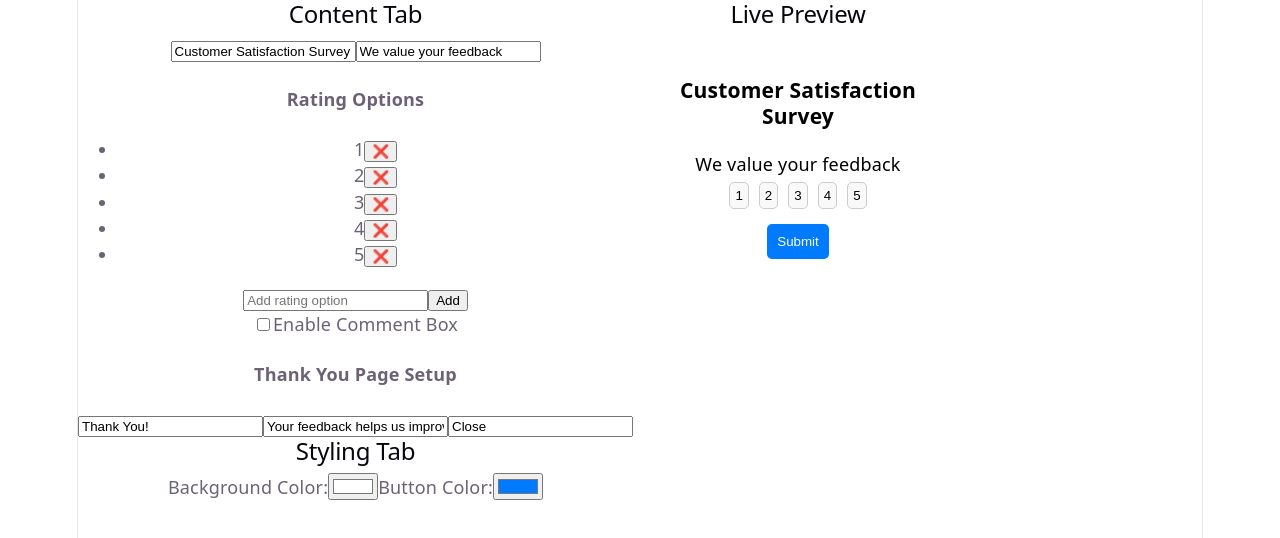
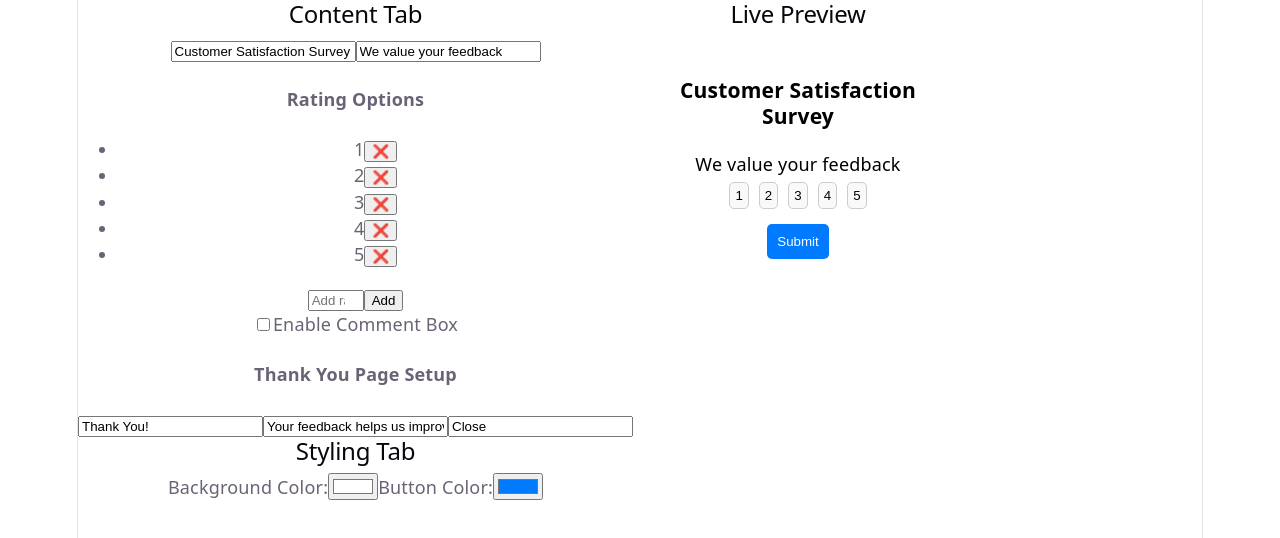
Before and after one commit to codesage9/Customer_Satisfaction_CSAT, a React (Vite) app: page / in a window 1280 px wide. Shown: the top 538 px of the page. Built offline with nearby package versions, Linux system fonts and the light colour scheme.

Commit message:
Improved RatingOption, Added Rating cap 1 to 10, duplicacy check

```diff
--- a/src/components/RatingOptions.jsx
+++ b/src/components/RatingOptions.jsx
@@ -4,10 +4,25 @@ function RatingOptions({ ratings, setRatings }) {
   const [newOption, setNewOption] = useState("");
 
   const addOption = () => {
-    if (newOption.trim() !== "") {
-      setRatings([...ratings, newOption]);
-      setNewOption("");
+    const num = parseInt(newOption, 10);
+
+    // ✅ Validation rules
+    if (isNaN(num)) {
+      alert("Please enter a number.");
+      return;
     }
+    if (num < 1 || num > 10) {
+      alert("Rating must be between 1 and 10.");
+      return;
+    }
+    if (ratings.includes(num.toString())) {
+      alert("This rating already exists.");
+      return;
+    }
+
+    // ✅ Add valid rating as normalized string
+    setRatings([...ratings, num.toString()]);
+    setNewOption("");
   };
 
   const removeOption = (index) => {
@@ -27,10 +42,12 @@ function RatingOptions({ ratings, setRatings }) {
         ))}
       </ul>
       <input
-        type="text"
+        type="number"   // ✅ restricts input to numbers
+        min="1"
+        max="10"
         value={newOption}
         onChange={(e) => setNewOption(e.target.value)}
-        placeholder="Add rating option"
+        placeholder="Add rating option (1-10)"
       />
       <button onClick={addOption}>Add</button>
     </div>
```
